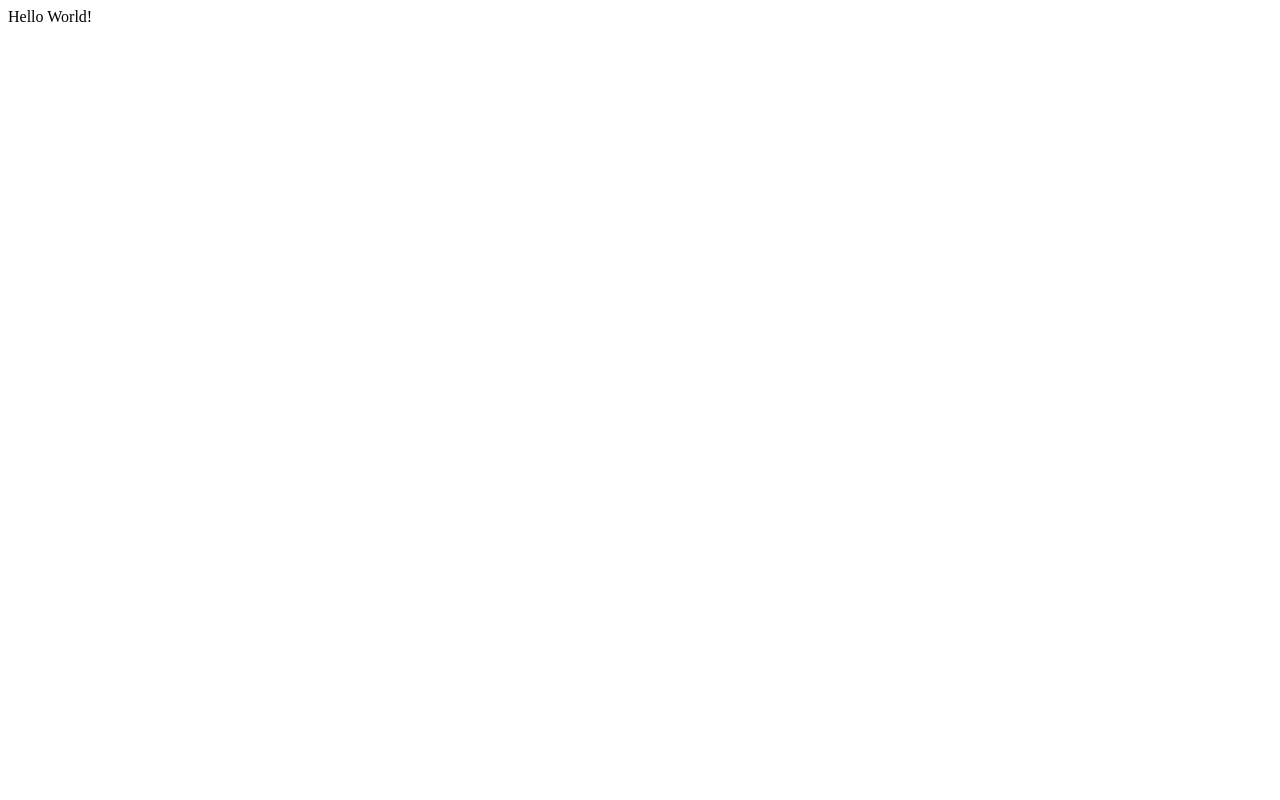
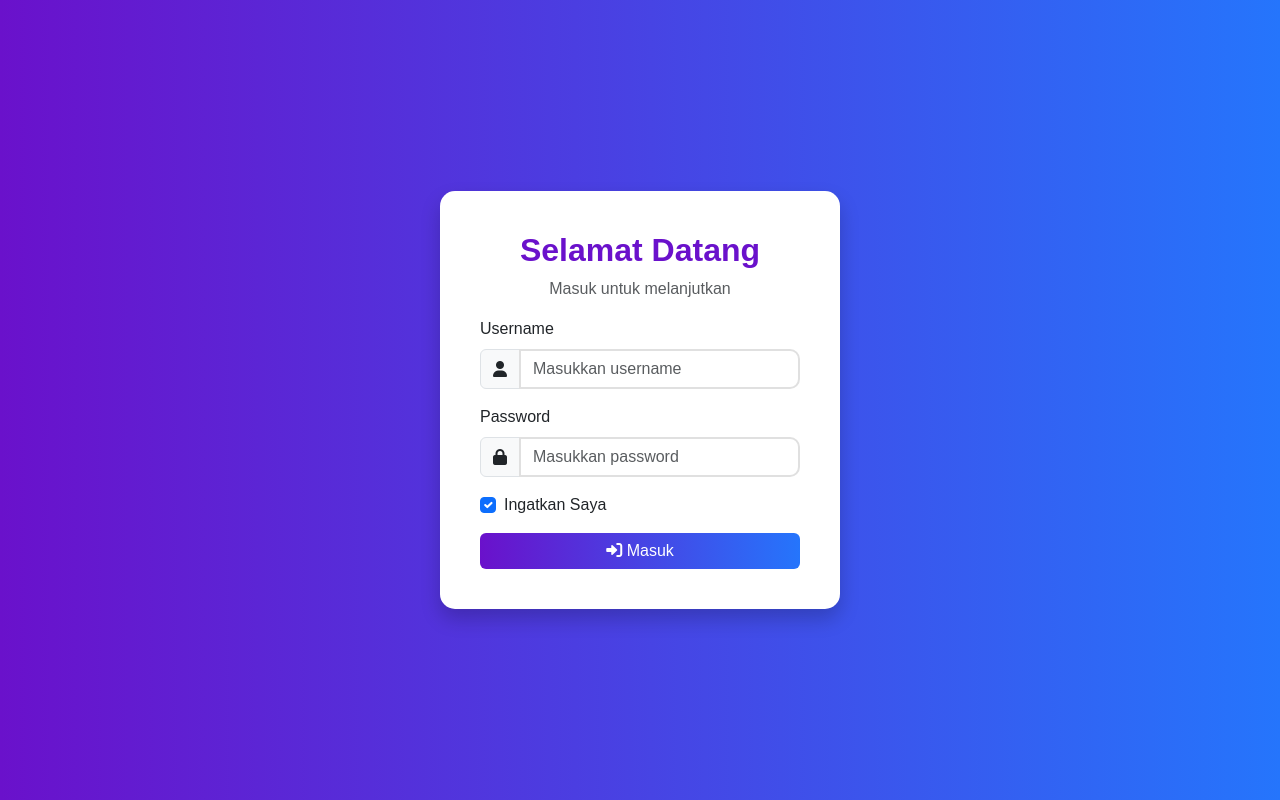
Before and after one commit to Pindosaputra123/Manajemen-Kehadiran, a PHP site: page / in a window 1280 px wide. Before the commit the page is almost empty. Run offline with PHP 8.4, Linux system fonts and the light colour scheme; a stand-in replaces the project's code that opens the database connection; some libraries are stand-ins or nearby versions.

Commit message:
Update Tampilan Login

```diff
--- a/index.php
+++ b/index.php
@@ -1,3 +1,122 @@
 <?php
-echo "Hello World!";
+session_start();
+include "conn.php";
+
+if (isset($_POST['submit'])) {
+    $uname = $_POST['uname'];
+    $psw = $_POST['pass'];
+    $select = $conn->query("SELECT * FROM users WHERE userName='$uname' AND password='$psw'");
+    if (mysqli_num_rows($select) > 0) {
+        $_SESSION['user'] = $uname;
+        header("location:admin/");
+    } else {
+        header("location:index.php?error=Password atau username salah");
+    }
+}
 ?>
+<!DOCTYPE html>
+<html lang="en">
+<head>
+    <meta charset="UTF-8">
+    <meta name="viewport" content="width=device-width, initial-scale=1.0">
+    <link rel="stylesheet" href="resources/css/bootstrap.min.css">
+    <link rel="stylesheet" href="https://cdnjs.cloudflare.com/ajax/libs/font-awesome/6.0.0-beta3/css/all.min.css">
+    <title>Login</title>
+    <style>
+        body {
+            background: linear-gradient(to right, #6a11cb, #2575fc);
+            min-height: 100vh;
+            display: flex;
+            justify-content: center;
+            align-items: center;
+            font-family: 'Arial', sans-serif;
+        }
+        .login-card {
+            background: white;
+            border-radius: 15px;
+            padding: 40px;
+            width: 100%;
+            max-width: 400px;
+            box-shadow: 0px 10px 20px rgba(0, 0, 0, 0.2);
+            animation: fadeIn 1s ease-in-out;
+        }
+        .login-card h2 {
+            text-align: center;
+            color: #6a11cb;
+            font-weight: bold;
+        }
+        .btn-primary {
+            background: linear-gradient(to right, #6a11cb, #2575fc);
+            border: none;
+            color: white;
+        }
+        .btn-primary:hover {
+            background: linear-gradient(to left, #6a11cb, #2575fc);
+        }
+        .form-control {
+            border: 2px solid #e0e0e0;
+            border-radius: 10px;
+        }
+        .form-control:focus {
+            border-color: #6a11cb;
+            box-shadow: 0 0 5px rgba(106, 17, 203, 0.5);
+        }
+        .alert {
+            font-size: 14px;
+        }
+        @keyframes fadeIn {
+            from {
+                opacity: 0;
+                transform: translateY(-20px);
+            }
+            to {
+                opacity: 1;
+                transform: translateY(0);
+            }
+        }
+    </style>
+</head>
+<body>
+    <div class="login-card">
+        <h2>Selamat Datang</h2>
+        <p class="text-center text-muted">Masuk untuk melanjutkan</p>
+        <form method="post">
+            <?php
+            if (isset($_GET['error'])) {
+                $error = $_GET['error'];
+                echo "<div class='alert alert-danger alert-dismissible fade show' role='alert'>
+                        $error
+                        <button type='button' class='btn-close' data-bs-dismiss='alert' aria-label='Close'></button>
+                      </div>";
+            }
+            ?>
+            <div class="mb-3">
+                <label for="uname" class="form-label">Username</label>
+                <div class="input-group">
+                    <span class="input-group-text">
+                        <i class="fas fa-user"></i>
+                    </span>
+                    <input type="text" name="uname" class="form-control" placeholder="Masukkan username" required />
+                </div>
+            </div>
+            <div class="mb-3">
+                <label for="pass" class="form-label">Password</label>
+                <div class="input-group">
+                    <span class="input-group-text">
+                        <i class="fas fa-lock"></i>
+                    </span>
+                    <input type="password" name="pass" class="form-control" placeholder="Masukkan password" required />
+                </div>
+            </div>
+            <div class="mb-3 form-check">
+                <input class="form-check-input" type="checkbox" checked />
+                <label class="form-check-label">Ingatkan Saya</label>
+            </div>
+            <button type="submit" name="submit" class="btn btn-primary w-100">
+                <i class="fas fa-sign-in-alt"></i> Masuk
+            </button>
+        </form>
+    </div>
+    <script src="resources/js/bootstrap.min.js"></script>
+</body>
+</html>
```
